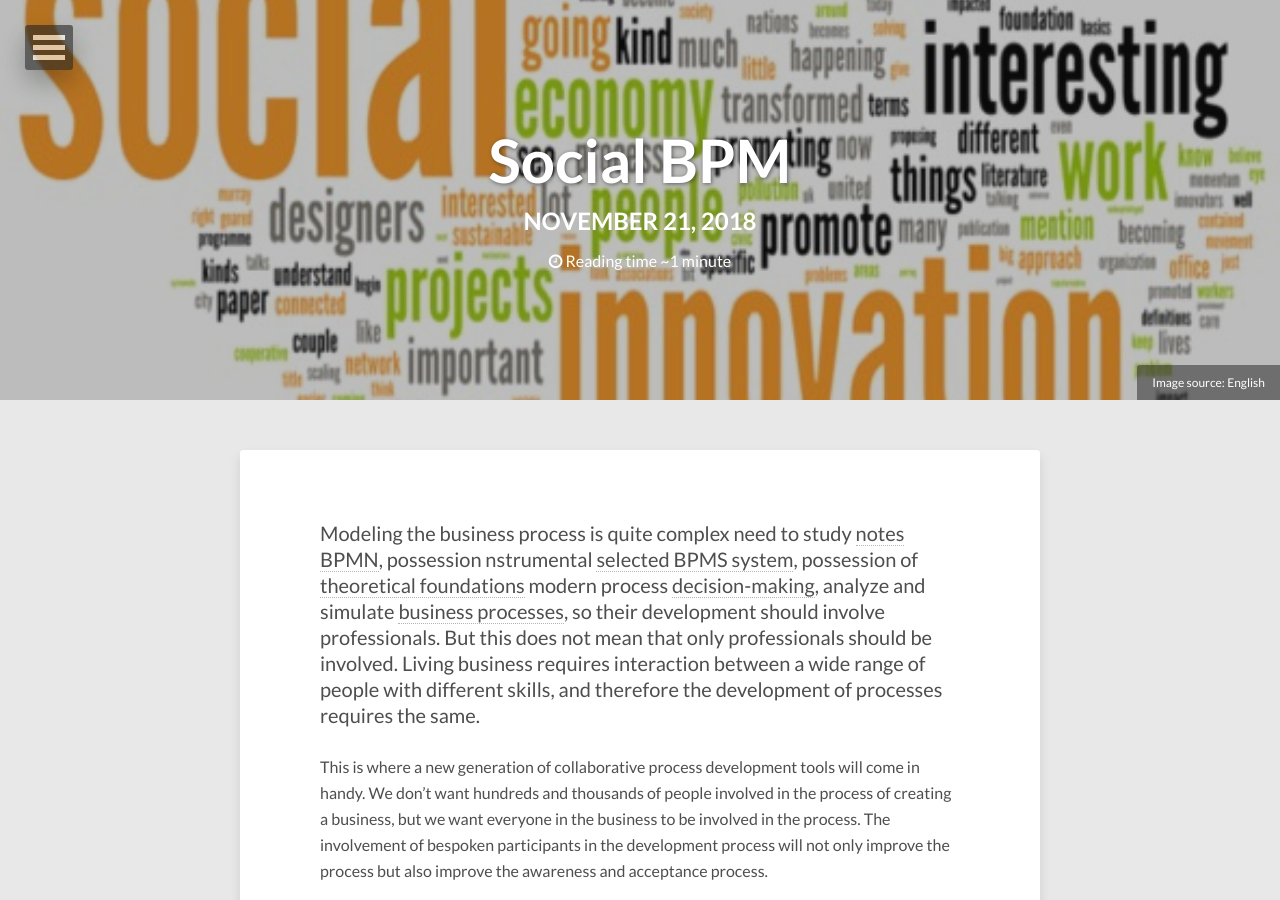
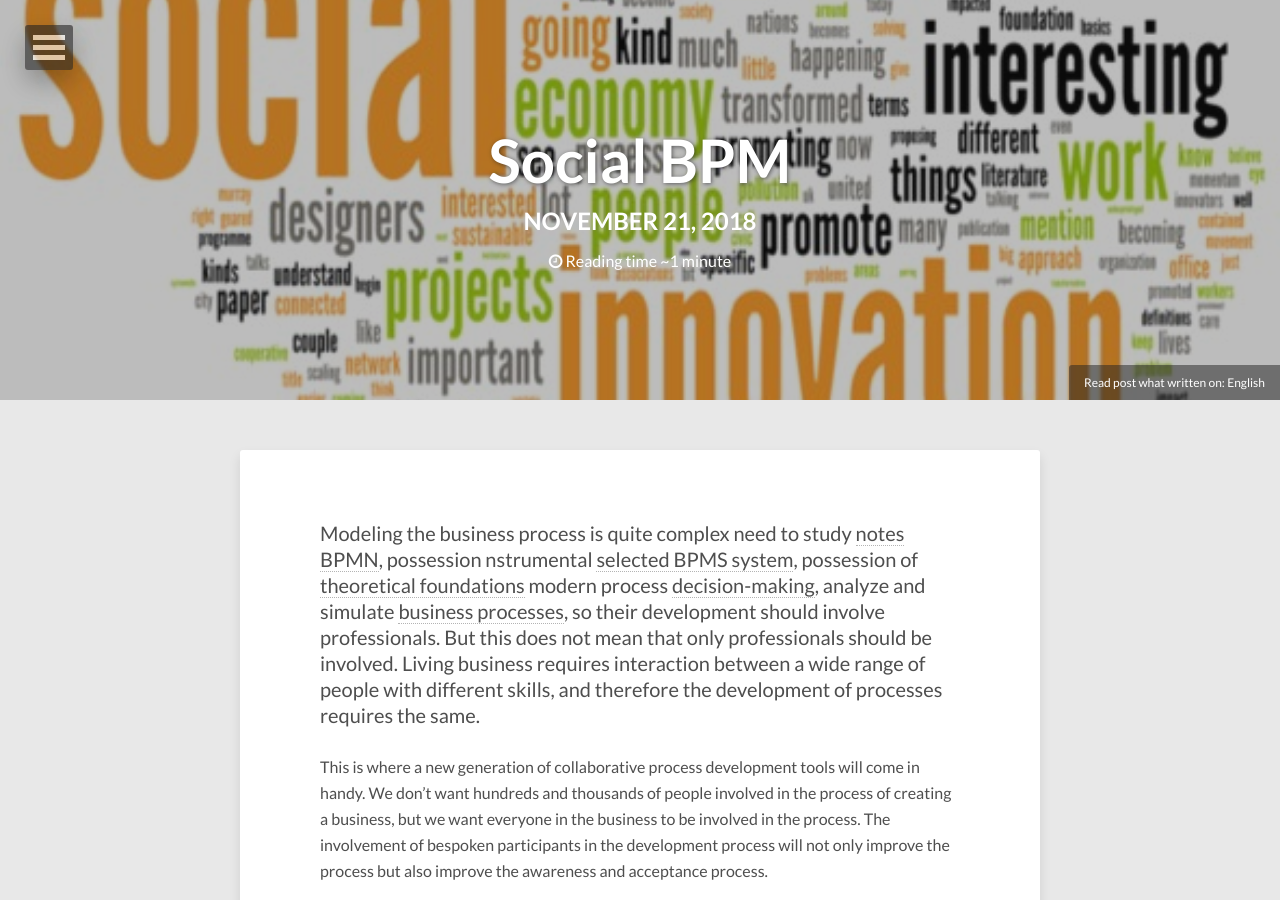
Before and after one commit to kroschu/env, a Jekyll site: the page built from _posts/2018-11-21-особисті-цілі-copy.md, in a window 1280 px wide and 900 px high. Built offline with Jekyll 4.4.1, drawn with Linux system fonts in a browser that asks for light colours; nearby versions of some CDN libraries; comment, search, counter and statistics services are not loaded.

Commit message:
Update post.html

```diff
--- a/_layouts/post.html
+++ b/_layouts/post.html
@@ -14,7 +14,7 @@
 
 {% if page.image.feature %}
 <div class="entry-header">
-  {% if page.image.credit %}<div class="image-credit">Image source: {% if page.image.creditlink %}<a href="{{ page.image.creditlink }}">{% endif %}{{ page.image.credit }}{% if page.image.creditlink %}</a>{% endif %}</div><!-- /.image-credit -->{% endif %}
+  {% if page.image.credit %}<div class="image-credit">Read post what written on: {% if page.image.creditlink %}<a href="{{ page.image.creditlink }}">{% endif %}{{ page.image.credit }}{% if page.image.creditlink %}</a>{% endif %}</div><!-- /.image-credit -->{% endif %}
   <div class="entry-image">
     <img src="{{ site.url }}/images/{{ page.image.feature }}" alt="{{ page.title }}">
   </div><!-- /.entry-image -->
```
